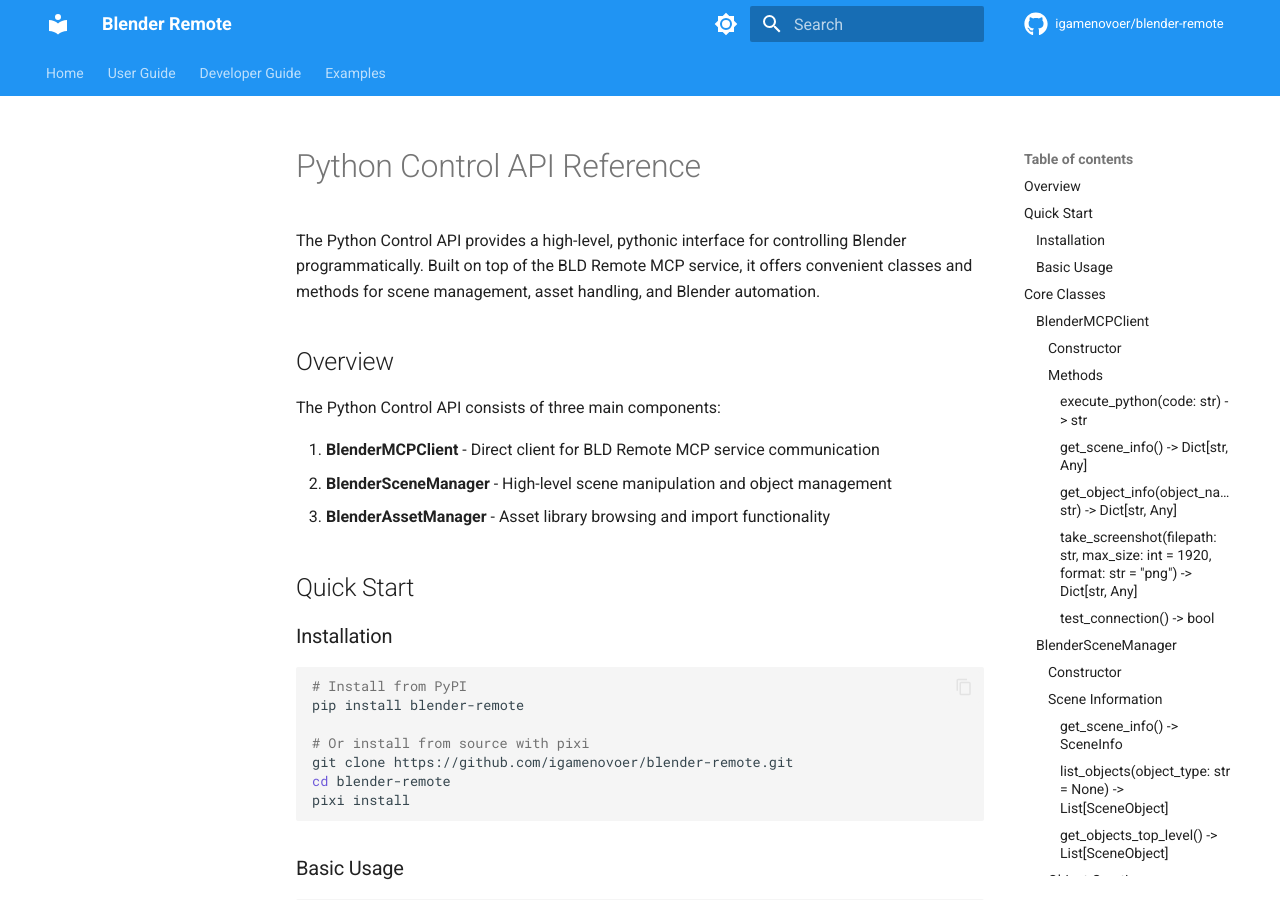
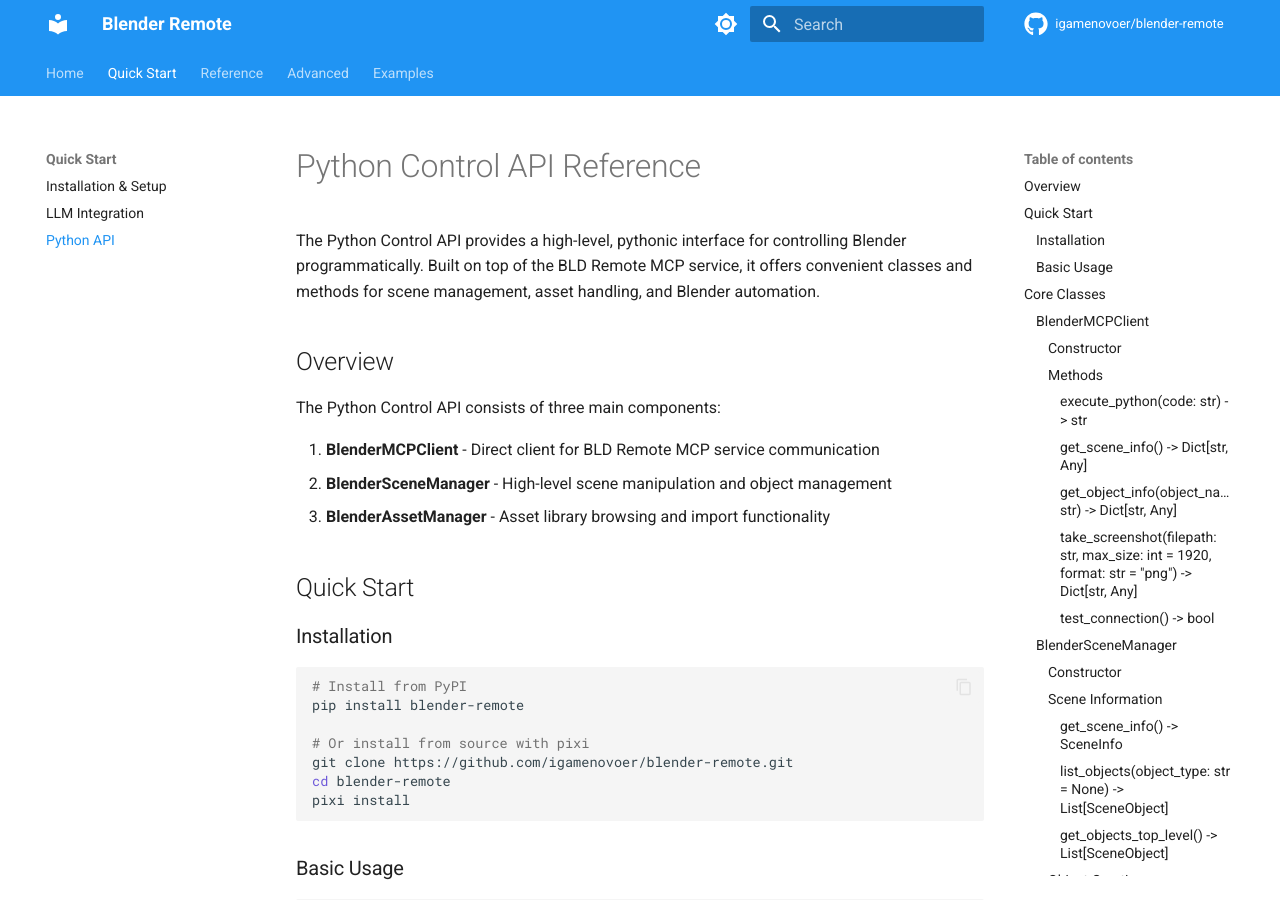
Before and after one commit to igamenovoer/blender-remote, an MkDocs documentation site: the page built from docs/python-control-api.md, in a window 1280 px wide and 900 px high. Built offline with MkDocs 1.6.1 and Material for MkDocs 9.7.7, drawn with Linux system fonts in a browser that asks for light colours; comment, search, counter and statistics services are not loaded; some of the changed text lies outside the part shown.

Commit message:
Fix documentation build failure
- Remove minify plugin that was not installed in CI environment
- Update navigation structure to match user-focused organization
- Remove references to missing README files (tests/README.md, examples/README.md)
- Align navigation with index.md structure: Quick Start → Reference → Advanced

Resolves: ERROR - Config value 'plugins': The "minify" plugin is not installed

🤖 Generated with [Claude Code](https://claude.ai/code)

Co-Authored-By: Claude <noreply@anthropic.com>

```diff
--- a/mkdocs.yml
+++ b/mkdocs.yml
@@ -44,20 +44,20 @@ theme:
   icon:
     repo: fontawesome/brands/github
 
-# Comprehensive navigation
+# Navigation
 nav:
   - Home: index.md
-  - User Guide:
-    - CLI Configuration Tool: cli-tool.md
-    - MCP Server Setup: mcp-server.md
-    - LLM IDE Integration: llm-integration.md
+  - Quick Start:
+    - Installation & Setup: cli-tool.md
+    - LLM Integration: llm-integration.md
+    - Python API: python-control-api.md
+  - Reference:
+    - MCP Server: mcp-server.md
     - API Reference: api-reference.md
-  - Developer Guide:
+  - Advanced:
     - Development: development.md
-    - Test Suite: ../tests/README.md
-    - Examples: ../examples/README.md
   - Examples:
-    - MCP Usage: ../examples/mcp-usage/README.md
+    - MCP Usage Guide: ../examples/mcp-usage/README.md
     - Basic Operations: ../examples/mcp-usage/01_basic_operations.md
     - Object Creation: ../examples/mcp-usage/02_object_creation.md
     - Screenshot Workflows: ../examples/mcp-usage/03_screenshot_workflows.md
@@ -107,8 +107,6 @@ markdown_extensions:
 plugins:
   - search:
       separator: '[\s\-,:!=\[\]()"`/]+|\.(?!\d)|&[lg]t;|(?!\b)(?=[A-Z][a-z])'
-  - minify:
-      minify_html: true
 
 # Additional configuration
 extra:
```
